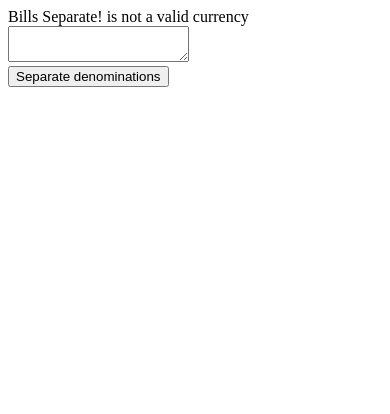
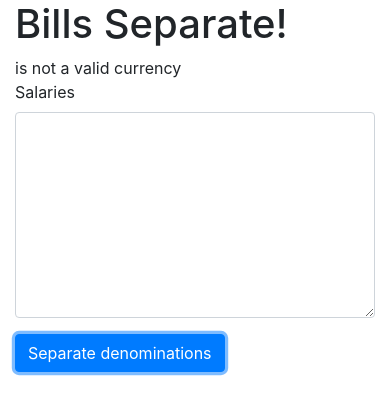
Before and after one commit to leolandotan/bills-separate, a plain HTML site: page index.html in a window 390 px wide. Both pictures are taken after a click on the button "Separate denominations". Drawn offline with nearby package versions, Linux system fonts and the light colour scheme.

Commit message:
Add default styling using Bootstrap.

```diff
--- a/index.html
+++ b/index.html
@@ -1,46 +1,65 @@
 <!DOCTYPE html>
-<html>
+<html lang="en">
 <head>
+    <meta charset="UTF-8">
+    <meta name="viewport" content="width=device-width, initial-scale=1.0">
     <title>Bills Separate</title>
+
     <script src="https://unpkg.com/vue"></script>
+
+    <link rel="stylesheet" href="https://maxcdn.bootstrapcdn.com/bootstrap/4.0.0/css/bootstrap.min.css" integrity="sha384-Gn5384xqQ1aoWXA+058RXPxPg6fy4IWvTNh0E263XmFcJlSAwiGgFAW/dAiS6JXm" crossorigin="anonymous">
 </head>
 <body>
-  <div id="app">
-
-    <div v-model="message">
+    <div id="app" class="container">
+        <div class="row">
+            <div class="col-md">
+                <h1>Bills Separate!</h1>
+                <div v-if="message">
                     {{ message }}
                 </div>
+            </div>
+        </div>
+        <div class="row">
+            <div class="col-md">
+                <form>
+                    <div class="form-group">
+                        <label for="salaryTextarea">Salaries</label>
+                        <textarea id="salaryTextarea" class="form-control" rows="8" v-model="input"></textarea>
+                    </div>
+                    <div class="form-group">
+                        <button type="button" class="btn btn-primary" v-on:click="calculateSalaries">Separate denominations</button>
+                    </div>
+                </form>
 
-    <div>
-        <textarea v-model="input"></textarea>
-    </div>
-    <div>
-        <button v-on:click="calculateSalaries">Separate denominations</button>
-    </div>
-    <div v-if="show">
+                <div class="mb-4" v-if="show">
                     <h2>Overall denomination breakdown</h2>
-        <ul>
-            <li v-for="denomination in denominations">{{ denomination.totalCount }} x {{ denomination.amount }}</li>
+                    <ul class="list-group">
+                        <li class="list-group-item" v-for="denomination in denominations">{{ denomination.totalCount }} x {{ denomination.amount }}</li>
                     </ul>
                 </div>
 
+            </div>
+
+            <div class="col-md">
                 <div v-if="show">
                     <h2>Salary breakdown</h2>
-        <div v-for="item in output">
-            <h3>{{ item.salary }}</h3>
-            <ul>
-                <li v-for="item2 in item.specificDenomination">{{ item2.count }} x {{ item2.denomination }}</li>
+                    <div class="card mb-4" v-for="item in output">
+                        <h3 class="card-header">{{ item.salary }}</h3>
+                        <ul class="list-group">
+                            <li class="list-group-item" v-for="item2 in item.specificDenomination">{{ item2.count }} x {{ item2.denomination }}</li>
                         </ul>
                     </div>
                 </div>
+            </div>
 
+        </div>
     </div>
 
     <script>
         var app = new Vue({
             el: '#app',
             data: {
-            message: 'Bills Separate!',
+                message: "",
                 input: "",
                 show: false,
                 output: [],
@@ -132,5 +151,9 @@
             }
         })
     </script>
+
+    <script src="https://code.jquery.com/jquery-3.2.1.slim.min.js" integrity="sha384-KJ3o2DKtIkvYIK3UENzmM7KCkRr/rE9/Qpg6aAZGJwFDMVNA/GpGFF93hXpG5KkN" crossorigin="anonymous"></script>
+    <script src="https://cdnjs.cloudflare.com/ajax/libs/popper.js/1.12.9/umd/popper.min.js" integrity="sha384-ApNbgh9B+Y1QKtv3Rn7W3mgPxhU9K/ScQsAP7hUibX39j7fakFPskvXusvfa0b4Q" crossorigin="anonymous"></script>
+    <script src="https://maxcdn.bootstrapcdn.com/bootstrap/4.0.0/js/bootstrap.min.js" integrity="sha384-JZR6Spejh4U02d8jOt6vLEHfe/JQGiRRSQQxSfFWpi1MquVdAyjUar5+76PVCmYl" crossorigin="anonymous"></script>
 </body>
 </html>
```
Lines whose indentation alone changed are shown as unchanged.
